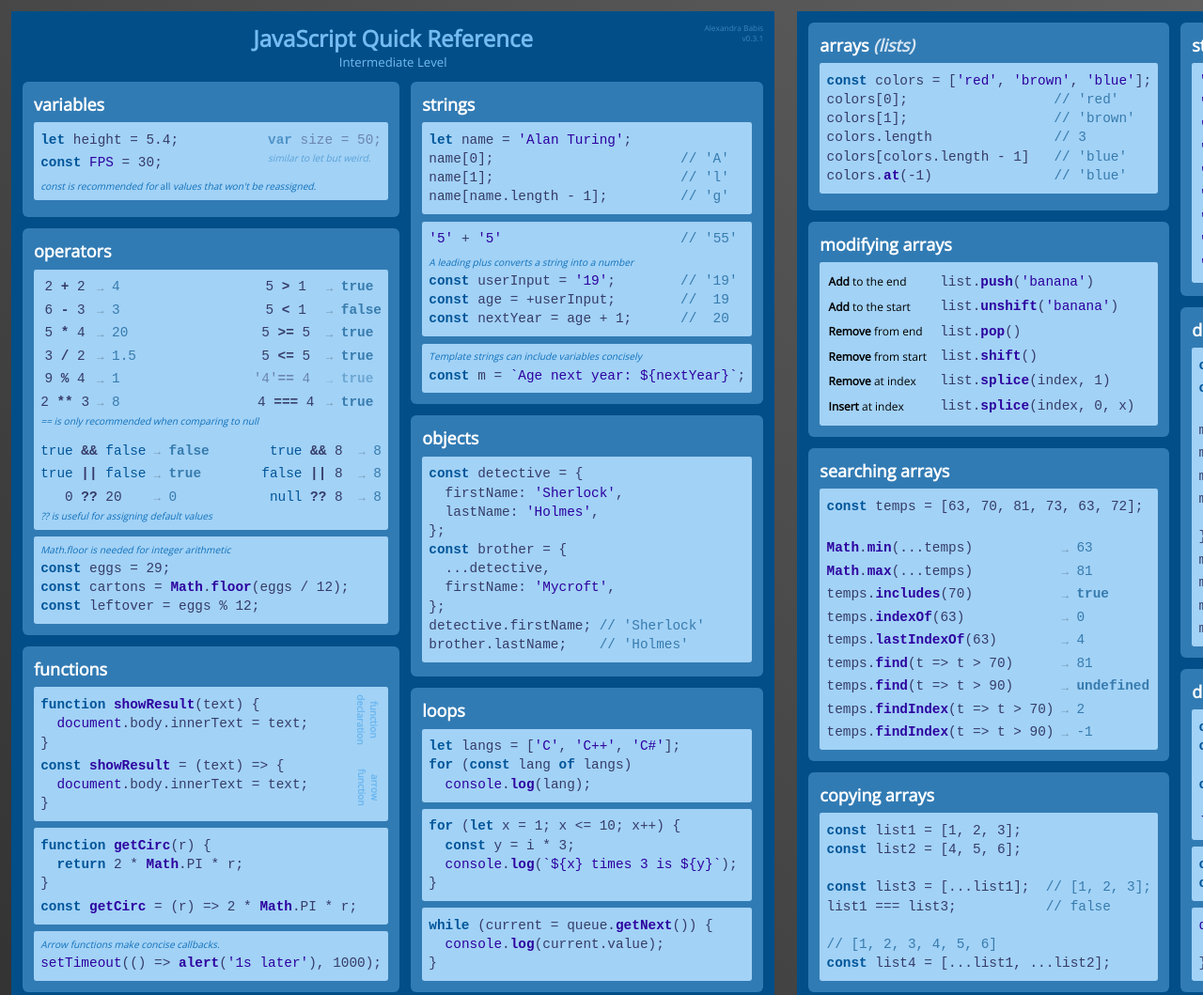
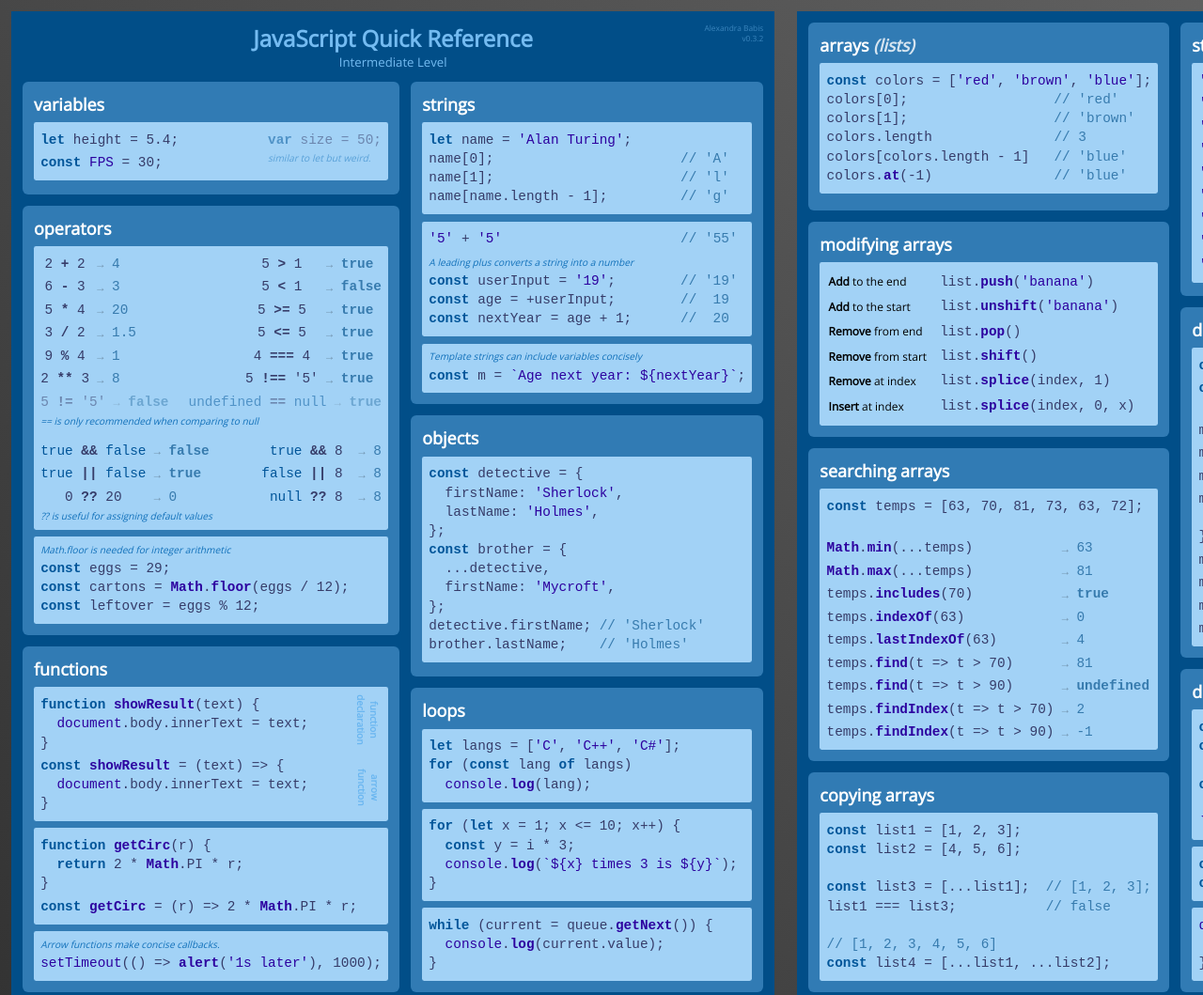
Before and after one commit to aebabis/es-reference-card, a plain HTML site: page index.html in a window 1280 px wide. Shown: the top 1059 px of the page at 94% size. Drawn offline with nearby package versions, Linux system fonts and the light colour scheme.

Commit message:
Adding == and !=

```diff
--- a/index.html
+++ b/index.html
@@ -70,7 +70,7 @@
       <div class="subtitle">Intermediate Level</div>
       <div class="meta">
         <div class="author">Alexandra Babis</div>
-        <div class="version">v0.3.1</div>
+        <div class="version">v0.3.2</div>
       </div>
     </header>
     <div class="row">
@@ -88,7 +88,7 @@
                 <div class="note fade">similar to let but weird.</div>
               </div>
           </div>
-            <p class="note">const is recommended for <em>all</em> values that won't be reassigned.</p>
+            <!-- <p class="note">const is recommended for <em>all</em> values that won't be reassigned.</p> -->
         </section>
         <section id="strings">
           <h2>Strings</h2>
@@ -182,15 +182,27 @@ for (const lang of langs)
                 <div>→</div>
                 <pre><code class="js">true</code></pre>
 
-                <pre class="fade"><code class="js">'4'== 4 </code></pre>
-                <div class="fade">→</div>
-                <pre class="fade"><code class="js">true</code></pre>
+                <pre><code class="js">4 === 4</code></pre>
+                <div>→</div>
+                <pre><code class="js">true</code></pre>
 
-                <pre><code class="js">4 === 4</code></pre>
+                <pre><code class="js">5 !== '5'</code></pre>
                 <div>→</div>
                 <pre><code class="js">true</code></pre>
               </div>
             </div>
+            <div class="row gap">
+              <div class="examples">
+                <pre class="fade"><code class="js">5 != '5'</code></pre>
+                <div class="fade">→</div>
+                <pre class="fade"><code class="js">false</code></pre>
+                </div>
+              <div class="examples">
+                <pre class="fade"><code class="js">undefined == null</code></pre>
+                <div class="fade">→</div>
+                <pre class="fade"><code class="js">true</code></pre>
+              </div>
+                </div>
             <p class="note after">== is only recommended when comparing to null</p>
             <div class="row gap">
               <div class="examples">
```
Also changed, not shown: 1 other file.
